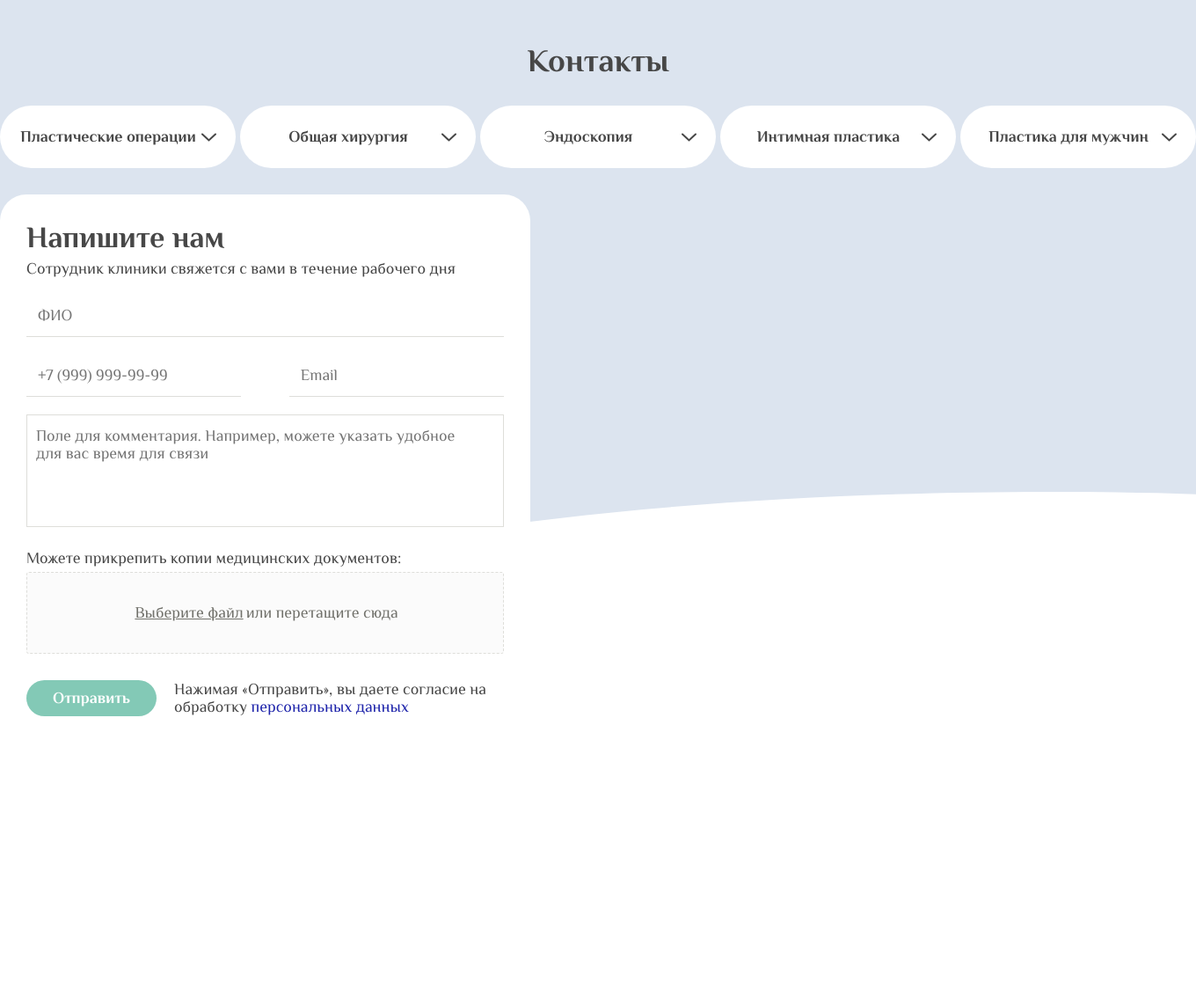
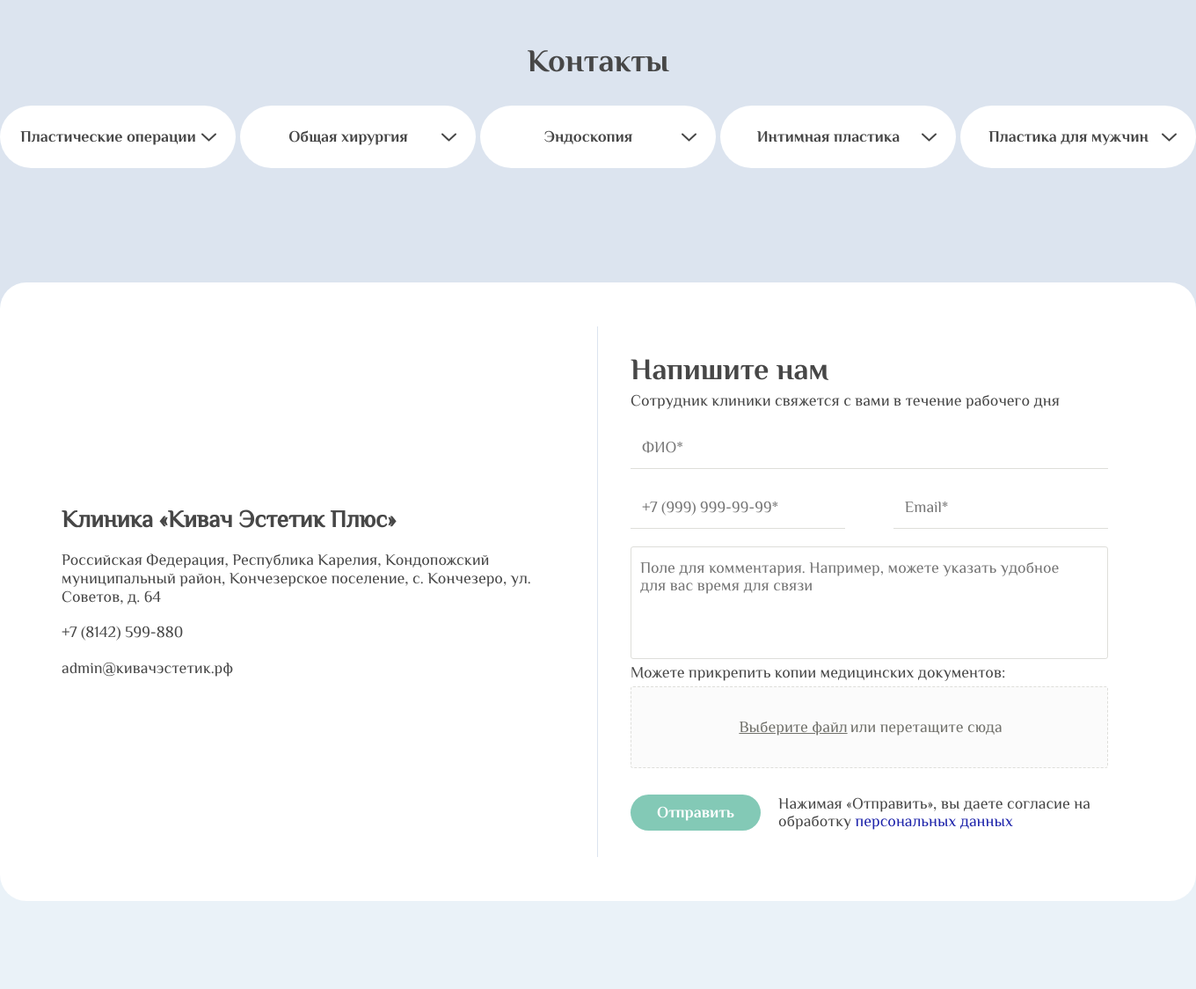
Before and after one commit to Reazzyg/kivach-estetic, a PHP site: page / in a window 1360 px wide. Shown: the part 122-1246 px from the top of the page at 88% size. Before the commit the page ends 936 px from the top, so only its background shows below. Run offline with PHP 8.4, Linux system fonts and the light colour scheme; some web fonts are replaced.

Commit message:
18/01/24

```diff
--- a/components/sendForm.html
+++ b/components/sendForm.html
@@ -1,10 +1,29 @@
  <form action="" class="form">
    <h3 class="title form-title">Напишите нам</h3>
    <p class="subtitle form-subtitle form-subtitle-top">Сотрудник клиники свяжется с вами в течение рабочего дня</p>
-   <input type="text" name="name" class="form-input" placeholder="ФИО">
+
+   <label>
+     <input type="text" name="name" class="form-input" placeholder="ФИО*">
+     <div class="form-img"></div>
+     <span class="error"></span>
+   </label>
+
+
    <div class="form-wrapper">
-     <input type="tel" name="phone" class="form-input" placeholder="+7 (999) 999-99-99">
-     <input type="email" name="email" class="form-input" placeholder="Email">
+     <label>
+       <input type="tel" name="phone" class="form-input" placeholder="+7 (999) 999-99-99*">
+       <div class="form-img"></div>
+       <div class="error"></div>
+       <span class="error"></span>
+     </label>
+
+     <label>
+       <input type="email" name="email" class="form-input form-email" placeholder="Email*">
+       <div class="form-img"></div>
+       <span class="error"></span>
+     </label>
+
+
    </div>
 
    <textarea class="form-input form-comment"
@@ -20,7 +39,7 @@
    </div>
 
    <div class="form-wrapper">
-     <button class="button form-button">Отправить</button>
+     <button type="submit" class="button form-button">Отправить</button>
      <p class="subtitle form-subtitle">Нажимая «Отправить», вы даете согласие на обработку <a class=""
          href="">персональных данных</a>
      </p>
--- a/css/style.css
+++ b/css/style.css
@@ -18,6 +18,7 @@ body {
   font-family: "Philosopher-Regular", sans-serif;
   font-size: 18px;
   color: #474747;
+  background-color: #EAF2F8;
 }
 
 a {
@@ -180,12 +181,24 @@ button {
   border: 1px solid #DEDEDA;
   padding: 13px 50px 10px 10px;
   width: 100%;
+  border-radius: 3px;
+}
+.form-comment:focus {
+  border-color: #474747;
 }
 .form-button {
   border-radius: 58px;
   padding: 10px 30px;
   font-size: 18px;
   margin-right: 20px;
+}
+.form-img {
+  position: absolute;
+  right: 0;
+  top: 50%;
+  transform: translateY(-50%);
+  opacity: 1;
+  transition: opacity 0.3s;
 }
 
 input, textarea {
@@ -196,11 +209,27 @@ input, textarea {
   font-size: 18px;
   color: #474747;
   width: 100%;
-  margin-bottom: 20px;
   resize: none;
 }
+input:focus-visible, textarea:focus-visible {
+  border-bottom: 1px solid #474747;
+}
 
-.form-wrapper input {
+.error {
+  position: absolute;
+  bottom: -15px;
+  left: 10px;
+  font-size: 12px;
+  color: #C74545;
+}
+
+.form label {
+  position: relative;
+  display: block;
+  margin-bottom: 20px;
+}
+
+.form-wrapper label {
   width: 45%;
 }
 
@@ -371,4 +400,42 @@ input, textarea {
   background-image: url("../../img/hero-bg.svg");
   background-size: cover;
   background-repeat: no-repeat;
+  background-position: center;
 }
+
+.hero-contact {
+  display: flex;
+}
+
+.contact {
+  margin-top: 100px;
+  margin-bottom: 100px;
+  position: relative;
+  padding: 50px 70px;
+  background-color: #fff;
+  border-radius: 30px;
+  display: flex;
+  align-items: center;
+  justify-content: space-between;
+}
+.contact::after {
+  content: "";
+  position: absolute;
+  top: 50px;
+  right: 50%;
+  bottom: 50px;
+  width: 1px;
+  background-color: #DCE4EF;
+}
+.contact-wrapper {
+  position: relative;
+  display: flex;
+  gap: 20px;
+  width: 45%;
+  flex-direction: column;
+  justify-content: space-between;
+}
+
+.map-container {
+  width: 100%;
+}
--- a/index.html
+++ b/index.html
@@ -21,14 +21,31 @@
         <h1 class="title hero-title">Контакты</h1>
         <navigation class="navigation"></navigation>
 
-        <sendForm>
-
-        </sendForm>
+        <div class="contact hero-contact">
+          <div class="contact-wrapper">
+            <h2 class="contact__title">Клиника «Кивач Эстетик Плюс»</h2>
+            <p class="contact__text">Российская Федерация, Республика Карелия, Кондопожский муниципальный район,
+              Кончезерское поселение, с. Кончезеро, ул. Советов, д. 64</p>
+            <a href="tel:+7 (8142) 599-880" class="contact__link">+7 (8142) 599-880</a>
+            <a href="mailto:admin@кивачэстетик.рф" class="contact__link">admin@кивачэстетик.рф</a>
+          </div>
+          <!-- /.contact-wrapper -->
+          <sendForm></sendForm>
+        </div>
+        <!-- /.hero-warpper -->
 
       </div>
       <!-- /.container -->
     </section>
     <!-- /.hero -->
+
+    <section class="map">
+      <div class="container map-container">
+
+      </div>
+      <!-- /.container map-container -->
+    </section>
+    <!-- /.map -->
 
 
   </main>
@@ -41,6 +58,7 @@
   <!-- /.footer -->
   <script type="module" src="js/menu.js"></script>
   <script type="module" src="js/navigation.js"></script>
+  <script src="js/validation.js"></script>
   <script type="module" src="js/form.js"></script>
   <script type="module" src="js/js.js"></script>
 </body>
--- a/js/form.js
+++ b/js/form.js
@@ -3,7 +3,11 @@ function createForm(){
 fetch('./components/sendForm.html')
 .then(response => response.text())
 .then(data =>{
-  document.querySelector('sendForm').innerHTML = data
+  let formContainers = document.querySelectorAll('sendForm')
+    formContainers.forEach(container =>{
+    container.innerHTML = data
+  })
+
   formAction()
 })
 
@@ -39,6 +43,10 @@ fileInput.addEventListener('change', function(){
     textContainer.textContent = filesCount + ' файлов (-а) выбрано'
   }
 })
+
+  // vaildate()
+  preventSending()
+
 }
 
 }
--- a/js/js.js
+++ b/js/js.js
@@ -6,13 +6,15 @@ import {createForm} from './form.js'
       .then(() => {
         // После успешной загрузки header запускаем функцию createMenu
         createMenu();
-        createNavigation()
-        createForm()
       })
       .catch(error => {
         console.error('Error:', error);
       });
   };
+        createNavigation()
+        createForm()
+
+
 
   function loadHeader() {
     return new Promise((resolve, reject) => {
--- a/js/navigation.js
+++ b/js/navigation.js
@@ -5,7 +5,10 @@ fetch('../json/navigation.json')
 .then((data) => appendData(data))
 
 function appendData(data) {
-  const container = document.querySelector('navigation'); // Получаем контейнер
+  const containers = document.querySelectorAll('navigation'); // Получаем контейнеры
+
+  //цикл для переиспользования
+    containers.forEach(formContainer =>{
 
       data.navigation.forEach(item => {
         const listName = item.listName;
@@ -55,9 +58,13 @@ function appendData(data) {
         // Добавляем ul внутрь div
         divElement.appendChild(ulElement);
 
-      // Добавляем div в контейнер
-      container.appendChild(divElement);
+
+        // Добавляем div в контейнер.
+        formContainer.appendChild(divElement);
+
     });
+  })
+
    function navigation(){
         const navigationButtons = document.querySelectorAll('.navigation-button-wrapper')
             for(let i = 0; i < navigationButtons.length; i++){
--- /dev/null
+++ b/js/validation.js
@@ -0,0 +1,89 @@
+
+const emailPattern = /^[a-zA-Z0-9._-]+@[a-zA-Z0-9.-]+\.[a-zA-Z]{2,4}$/;
+const errorUrl  = '../img/error.svg'
+const validUrl  = '../img/done.svg'
+const errorText = 'Введены некорректные данные'
+
+function createIcon(url,elem){
+
+  const label = elem.closest('label')
+  let icon = document.createElement('img')
+
+    if(label.querySelector('input').value.trim() !== ''){
+
+        icon.src = url
+        label.querySelector('.form-img').appendChild(icon)
+      }
+}
+
+
+function deleteIcon(elem){
+
+  elem.closest('label').querySelector('img') ? elem.closest('label').querySelector('img').remove() : null;
+
+ deleteMessage(elem)
+}
+
+
+function createMessage(elem){
+  elem.closest('label').querySelector('.error').textContent = errorText
+}
+
+
+function deleteMessage(elem){
+
+    if
+        (elem.closest('label').querySelector('.error').textContent.trim() !== '')
+          {
+            elem.closest('label').querySelector('.error').textContent = ''
+          }
+}
+
+
+
+
+
+function vaildate(inputItem){
+
+  inputItem.forEach(input =>{
+    input.onblur = function(){
+       if (!emailPattern.test(input.value)) {
+
+          deleteIcon(input)
+          createIcon(errorUrl, input)
+          createMessage(input)
+          return false
+          // event.preventDefault(); // Отмена отправки формы, если email некорректный
+          }
+            else {
+            deleteIcon(input)
+            createIcon(validUrl,input)
+            return true
+          }
+        }
+  })
+}
+
+function preventSending(){
+  const emailInputs = document.querySelectorAll('.form-email')
+
+  const forms = document.querySelectorAll('.form')
+    forms.forEach(form =>{
+      form.onsubmit = function(event)
+      {
+        let isValid = true; // Изначально считаем, что форма валидна
+
+      emailInputs.forEach(input => {
+        if (!validate(input)) {
+          isValid = false; // Если хотя бы одно поле не валидно, считаем форму не валидной
+        }
+      })
+      if (!isValid) {
+        event.preventDefault(); // Отмена отправки формы, если хотя бы одно поле не валидно
+        console.log('Form submission prevented');
+      } else {
+        console.log('Form submitted successfully');
+      }
+      }
+    })
+}
--- a/sass/_settings.sass
+++ b/sass/_settings.sass
@@ -4,7 +4,7 @@ body
   font-family: $regular
   font-size: 18px
   color: $black
-  // background-color: $blue
+  background-color: $background
 a
   text-decoration: none
   color: $black
--- a/sass/_var.sass
+++ b/sass/_var.sass
@@ -9,3 +9,5 @@ $blue: #DCE4EF
 $grey-light: #DEDEDA
 $light: #FBFBFB
 $blue-dark: #1F25AB
+$background: #EAF2F8
+$red: #C74545
--- /dev/null
+++ b/sass/blocks/_contact.sass
@@ -0,0 +1,28 @@
+.hero
+  &-contact
+    display: flex
+.contact
+  margin-top: 100px
+  margin-bottom: 100px
+  position: relative
+  padding: 50px 70px
+  background-color: $white
+  border-radius: 30px
+  display: flex
+  align-items: center
+  justify-content: space-between
+  &::after
+    content: ''
+    position: absolute
+    top: 50px
+    right: 50%
+    bottom: 50px
+    width: 1px
+    background-color: $blue
+  &-wrapper
+    position: relative
+    display: flex
+    gap: 20px
+    width: 45%
+    flex-direction: column
+    justify-content: space-between
--- a/sass/blocks/_form.sass
+++ b/sass/blocks/_form.sass
@@ -19,12 +19,21 @@
     border: 1px solid $grey-light
     padding: 13px 50px 10px 10px
     width: 100%
+    border-radius: 3px
+    &:focus
+      border-color: $black
   &-button
     border-radius: 58px
     padding: 10px 30px
     font-size: 18px
     margin-right: 20px
-
+  &-img
+    position: absolute
+    right: 0
+    top: 50%
+    transform: translateY(-50%)
+    opacity: 1
+    transition: opacity .3s
 input, textarea
   padding: 13px
   outline: none
@@ -33,10 +42,20 @@ input, textarea
   font-size: 18px
   color: $black
   width: 100%
+  resize: none
+  &:focus-visible
+    border-bottom: 1px solid $black
+.error
+  position: absolute
+  bottom: -15px
+  left: 10px
+  font-size: 12px
+  color: $red
+.form label
+  position: relative
+  display: block
   margin-bottom: 20px
-  resize: none
-
-.form-wrapper input
+.form-wrapper label
   width: 45%
 
 .form-wrapper a
--- a/sass/blocks/_hero.sass
+++ b/sass/blocks/_hero.sass
@@ -3,3 +3,4 @@
   background-image: url('../../img/hero-bg.svg')
   background-size: cover
   background-repeat: no-repeat
+  background-position: center
--- /dev/null
+++ b/sass/blocks/_map.sass
@@ -0,0 +1,3 @@
+.map
+  &-container
+    width: 100%
--- a/sass/style.sass
+++ b/sass/style.sass
@@ -6,4 +6,6 @@
 @import 'blocks/header'
 @import 'blocks/menu'
 @import 'blocks/hero'
+@import 'blocks/contact'
+@import 'blocks/map'
 // @import 'blocks/footer'
```
Also changed, not shown: img/done.svg, img/error.svg (added). Lines whose indentation alone changed are shown as unchanged.
